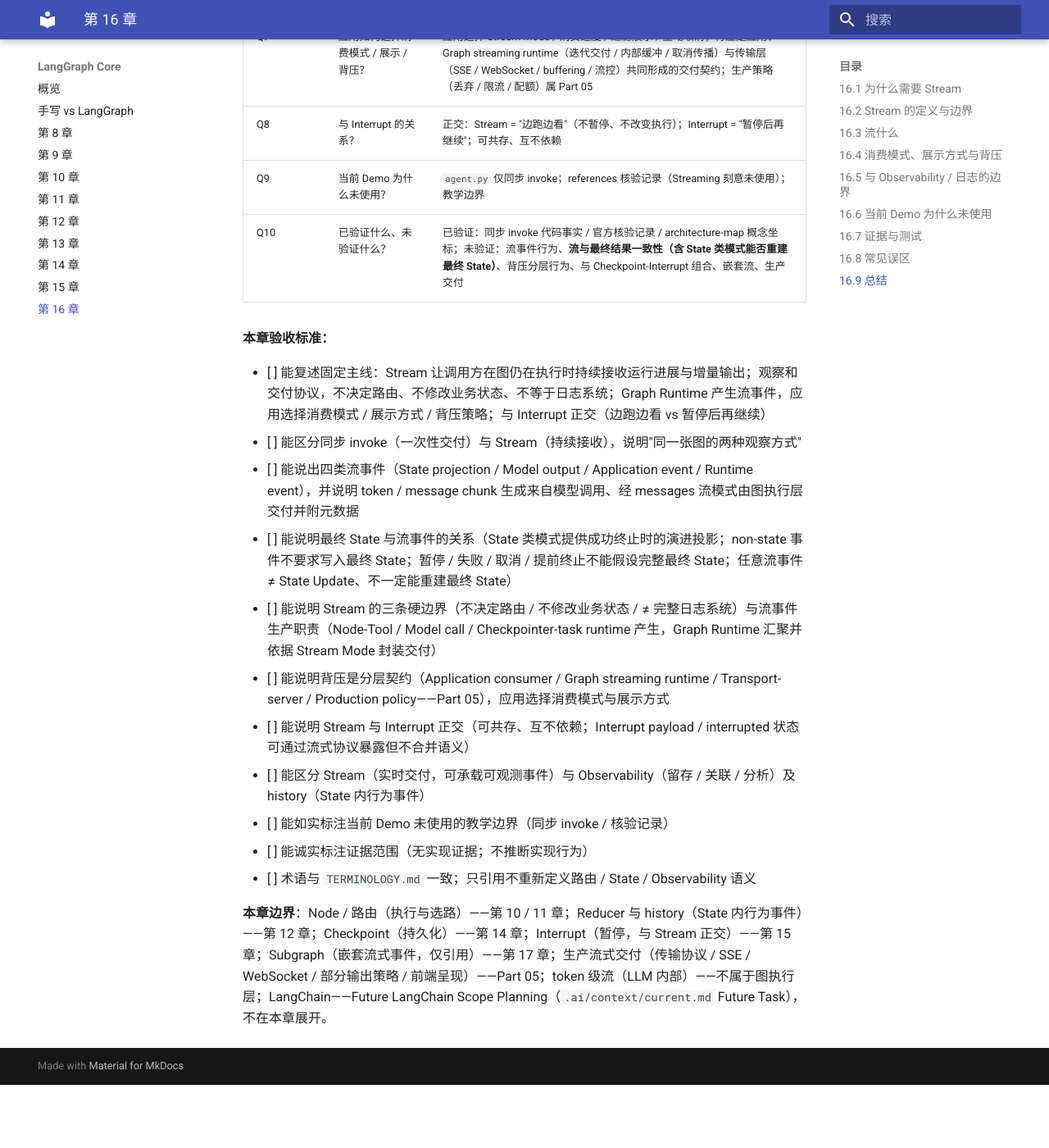
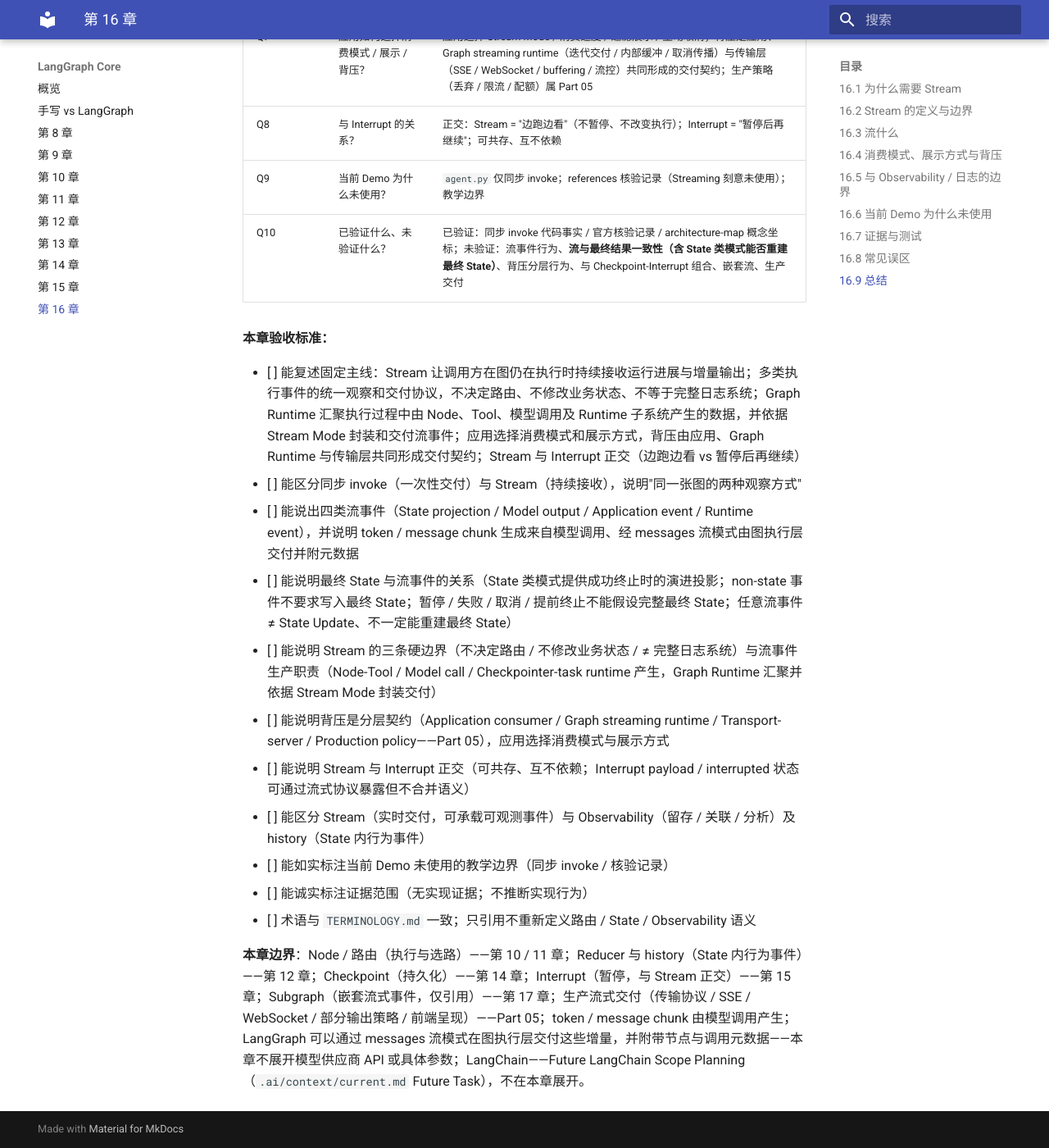
Before and after one commit to AnRun-M/enterprise-ai-agent-handbook, an MkDocs documentation site: the page built from docs/03-langgraph-core/ch16-stream.md, in a window 1280 px wide and 1400 px high, scrolled down 8896 px. Shown: the whole window at 82% size. Built offline with MkDocs 1.6.1 and Material for MkDocs 9.7.7, drawn with Linux system fonts in a browser that asks for light colours; before the commit the page ends 10219 px from its top, so only the background shows below that.

Commit message:
docs: align stream summary and token delivery terminology
Co-Authored-By: Claude <noreply@anthropic.com>

```diff
--- a/docs/03-langgraph-core/ch16-stream.md
+++ b/docs/03-langgraph-core/ch16-stream.md
@@ -221,7 +221,7 @@ Q9 的回答——**如实标注**（与第 14 / 15 章同款教学边界）：
 
 **本章验收标准：**
 
-- [ ] 能复述固定主线：Stream 让调用方在图仍在执行时持续接收运行进展与增量输出；观察和交付协议，不决定路由、不修改业务状态、不等于日志系统；Graph Runtime 产生流事件，应用选择消费模式 / 展示方式 / 背压策略；与 Interrupt 正交（边跑边看 vs 暂停后再继续）
+- [ ] 能复述固定主线：Stream 让调用方在图仍在执行时持续接收运行进展与增量输出；多类执行事件的统一观察和交付协议，不决定路由、不修改业务状态、不等于完整日志系统；Graph Runtime 汇聚执行过程中由 Node、Tool、模型调用及 Runtime 子系统产生的数据，并依据 Stream Mode 封装和交付流事件；应用选择消费模式和展示方式，背压由应用、Graph Runtime 与传输层共同形成交付契约；Stream 与 Interrupt 正交（边跑边看 vs 暂停后再继续）
 - [ ] 能区分同步 invoke（一次性交付）与 Stream（持续接收），说明"同一张图的两种观察方式"
 - [ ] 能说出四类流事件（State projection / Model output / Application event / Runtime event），并说明 token / message chunk 生成来自模型调用、经 messages 流模式由图执行层交付并附元数据
 - [ ] 能说明最终 State 与流事件的关系（State 类模式提供成功终止时的演进投影；non-state 事件不要求写入最终 State；暂停 / 失败 / 取消 / 提前终止不能假设完整最终 State；任意流事件 ≠ State Update、不一定能重建最终 State）
@@ -233,4 +233,4 @@ Q9 的回答——**如实标注**（与第 14 / 15 章同款教学边界）：
 - [ ] 能诚实标注证据范围（无实现证据；不推断实现行为）
 - [ ] 术语与 `TERMINOLOGY.md` 一致；只引用不重新定义路由 / State / Observability 语义
 
-**本章边界**：Node / 路由（执行与选路）——第 10 / 11 章；Reducer 与 history（State 内行为事件）——第 12 章；Checkpoint（持久化）——第 14 章；Interrupt（暂停，与 Stream 正交）——第 15 章；Subgraph（嵌套流式事件，仅引用）——第 17 章；生产流式交付（传输协议 / SSE / WebSocket / 部分输出策略 / 前端呈现）——Part 05；token 级流（LLM 内部）——不属于图执行层；LangChain——Future LangChain Scope Planning（`.ai/context/current.md` Future Task），不在本章展开。
+**本章边界**：Node / 路由（执行与选路）——第 10 / 11 章；Reducer 与 history（State 内行为事件）——第 12 章；Checkpoint（持久化）——第 14 章；Interrupt（暂停，与 Stream 正交）——第 15 章；Subgraph（嵌套流式事件，仅引用）——第 17 章；生产流式交付（传输协议 / SSE / WebSocket / 部分输出策略 / 前端呈现）——Part 05；token / message chunk 由模型调用产生；LangGraph 可以通过 messages 流模式在图执行层交付这些增量，并附带节点与调用元数据——本章不展开模型供应商 API 或具体参数；LangChain——Future LangChain Scope Planning（`.ai/context/current.md` Future Task），不在本章展开。
```
Also changed, not shown: .ai/context/current.md (+3 -3 lines), .ai/tasks/TASK-0023-chapter-16-stream.md (+1 -1 lines).
